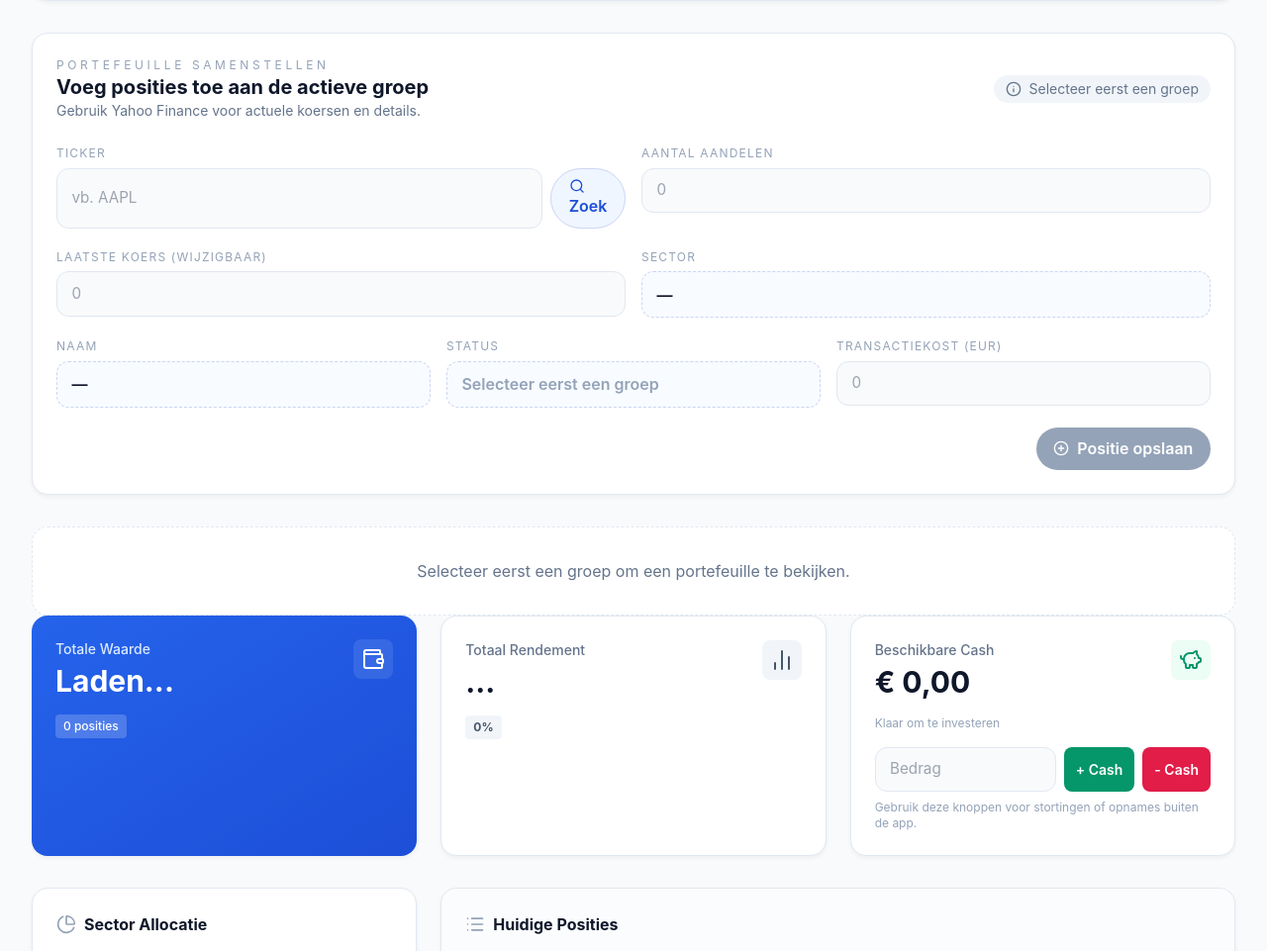
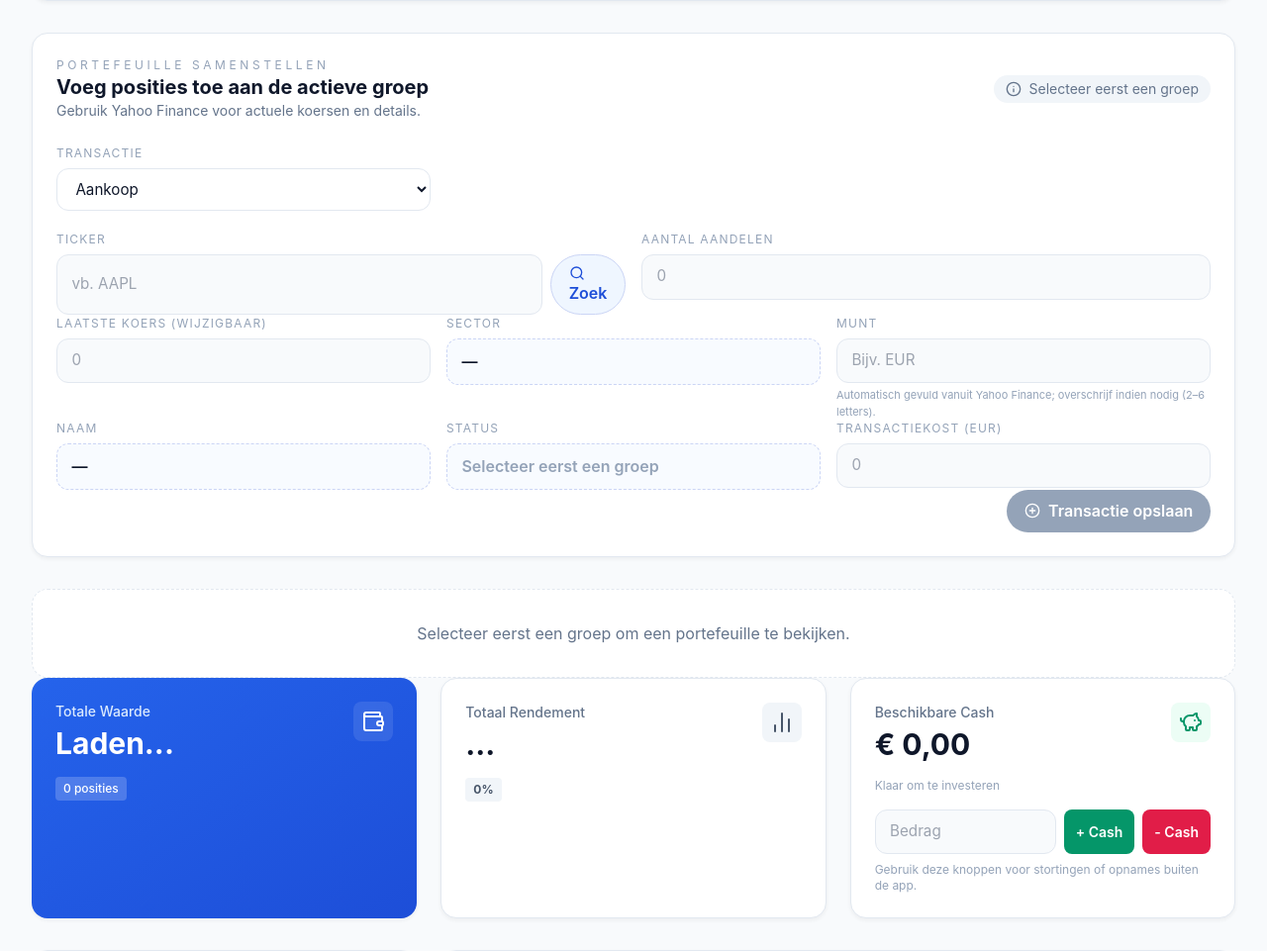
Before and after one commit to A-D-DBS-application/web-application-2025-group-16, a Flask app: page /portfolio in a window 1280 px wide. Shown: the part 380-1341 px from the top of the page at 99% size. Run offline with Flask 3, Linux system fonts and the light colour scheme; the visitor is signed in with stand-in values (Sample User, id 1); data that the repository does not hold is empty; some libraries are stand-ins or nearby versions.

Commit message:
WK toegevoegd aan de aankoop transactie

```diff
--- a/app.py
+++ b/app.py
@@ -119,6 +119,7 @@ def _http_quote(symbol: str):
             "shortName": item.get("shortName"),
             "sector": item.get("sector"),  # Vaak None in deze endpoint
             "regularMarketPrice": price,
+            "currency": item.get("currency") or item.get("financialCurrency") or item.get("marketCurrency")
         }
     except Exception as e:
         logging.debug(f"HTTP quote fout voor {symbol}: {e}")
@@ -144,6 +145,7 @@ def _safe_quote(symbol: str):
                 "shortName": info.get("shortName"),
                 "sector": info.get("sector"),
                 "regularMarketPrice": price,
+                "currency": info.get("currency") or info.get("financialCurrency") or fast.get("last_price_currency") or fast.get("currency")
             }
         except Exception as e:
             logging.debug(f"yfinance quote fout voor {symbol}: {e}; fallback HTTP.")
--- a/templates/dashboard.html
+++ b/templates/dashboard.html
@@ -165,6 +165,23 @@
             </div>
 
             <form id="position-form" class="space-y-5">
+                <div class="grid md:grid-cols-3 gap-4">
+                    <div>
+                        <label class="form-label">Transactie</label>
+                        <select id="transaction-type" class="form-input">
+                            <option value="BUY">Aankoop</option>
+                            <option value="SELL">Verkoop</option>
+                            <option value="DIVIDEND">Dividend</option>
+                            <option value="TRANSFER">Overschrijving</option>
+                            <option value="PAYOUT">Uitbetaling effecten</option>
+                        </select>
+                    </div>
+                    <div class="md:col-span-2">
+                        <div id="txn-placeholder" class="hidden quote-pill text-slate-400">Velden voor deze transactie verschijnen hier.</div>
+                    </div>
+                </div>
+
+                <div id="buy-section">
                 <div class="grid md:grid-cols-2 gap-4">
                     <div>
                         <label class="form-label">Ticker</label>
@@ -182,7 +199,7 @@
                     </div>
                 </div>
 
-                <div class="grid md:grid-cols-2 gap-4">
+                <div class="grid md:grid-cols-3 gap-4">
                     <div>
                         <label class="form-label">Laatste koers (wijzigbaar)</label>
                         <input id="quote-price-input" type="number" step="0.01" min="0" class="form-input" placeholder="0" {{ builder_disabled }}>
@@ -190,6 +207,23 @@
                     <div>
                         <label class="form-label">Sector</label>
                         <div id="quote-sector" class="quote-pill">—</div>
+                    </div>
+                    <div>
+                        <label class="form-label">Munt</label>
+                        <input id="currency-input" list="currency-list" class="form-input" placeholder="Bijv. EUR" maxlength="6" {{ builder_disabled }}>
+                        <datalist id="currency-list">
+                            <option value="EUR"></option>
+                            <option value="USD"></option>
+                            <option value="GBP"></option>
+                            <option value="CHF"></option>
+                            <option value="CAD"></option>
+                            <option value="JPY"></option>
+                            <option value="SEK"></option>
+                            <option value="NOK"></option>
+                            <option value="PLN"></option>
+                            <option value="DKK"></option>
+                        </datalist>
+                        <div id="currency-hint" class="text-[11px] mt-1 text-slate-400">Automatisch gevuld vanuit Yahoo Finance; overschrijf indien nodig (2–6 letters).</div>
                     </div>
                 </div>
 
@@ -209,10 +243,11 @@
                 </div>
 
                 <div class="flex justify-end">
-                    <button type="submit" class="btn-primary" {{ builder_disabled }}>
+                    <button type="submit" id="position-submit" class="btn-primary" {{ builder_disabled }}>
                         <i data-lucide="plus-circle" class="h-4 w-4"></i>
-                        Positie opslaan
+                        Transactie opslaan
                     </button>
+                </div>
                 </div>
             </form>
         </div>
@@ -427,9 +462,14 @@
         // Gemiddelde aankoopprijs verwijderd: we gebruiken enkel de huidige koers.
         const lookupBtn = document.getElementById('lookup-ticker');
         const positionForm = document.getElementById('position-form');
+        const txnTypeSelect = document.getElementById('transaction-type');
+        const txnPlaceholder = document.getElementById('txn-placeholder');
+        const buySection = document.getElementById('buy-section');
+        const positionSubmitBtn = document.getElementById('position-submit');
         const quoteNameEl = document.getElementById('quote-name');
         const quoteSectorEl = document.getElementById('quote-sector');
         const quotePriceInput = document.getElementById('quote-price-input');
+        const currencyInput = document.getElementById('currency-input');
         const formStatusEl = document.getElementById('form-status');
         const transactionCostInput = document.getElementById('transaction-cost-input');
         const cashAdjustInput = document.getElementById('cash-adjust-input');
@@ -458,6 +498,10 @@
 
         if (lookupBtn) lookupBtn.addEventListener('click', handleLookup);
         if (positionForm) positionForm.addEventListener('submit', handlePositionSubmit);
+        if (txnTypeSelect) txnTypeSelect.addEventListener('change', updateTransactionUI);
+        if (currencyInput) currencyInput.addEventListener('input', () => {
+            currencyInput.value = currencyInput.value.toUpperCase();
+        });
         if (cashAddBtn) cashAddBtn.addEventListener('click', () => handleCashAdjust('add'));
         if (cashRemoveBtn) cashRemoveBtn.addEventListener('click', () => handleCashAdjust('remove'));
         if (tradeForm) tradeForm.addEventListener('submit', handleTradeSubmit);
@@ -540,6 +584,34 @@
             }
         }
         // --- AI LOGICA END ---
+
+        function updateTransactionUI() {
+            const t = (txnTypeSelect?.value || 'BUY').toUpperCase();
+            const labelMap = {
+                'BUY': 'Aankoop',
+                'SELL': 'Verkoop',
+                'DIVIDEND': 'Dividend',
+                'TRANSFER': 'Overschrijving',
+                'PAYOUT': 'Uitbetaling effecten'
+            };
+            if (t === 'BUY') {
+                buySection?.classList.remove('hidden');
+                txnPlaceholder?.classList.add('hidden');
+                if (positionSubmitBtn) positionSubmitBtn.disabled = false;
+                setFormStatus('Zoek een ticker om details te laden', 'info');
+            } else {
+                buySection?.classList.add('hidden');
+                if (txnPlaceholder) {
+                    txnPlaceholder.textContent = `Velden voor "${labelMap[t] || t}" komen hier.`;
+                    txnPlaceholder.classList.remove('hidden');
+                }
+                if (positionSubmitBtn) positionSubmitBtn.disabled = true;
+                setFormStatus('Dit transactietype volgt later.', 'info');
+            }
+        }
+        // Verwijderd aparte select/custom logica; één invoerveld met datalist.
+        // Init
+        updateTransactionUI();
 
         async function fetchPortfolio() {
             try {
@@ -795,6 +867,14 @@
             if (rawPrice != null) {
                 quotePriceInput.value = rawPrice.toFixed(2);
             }
+            if (currencyInput) {
+                const qcur = (quote.currency || '').toUpperCase();
+                if (qcur) {
+                    currencyInput.value = qcur;
+                } else if (!currencyInput.value) {
+                    currencyInput.value = 'EUR';
+                }
+            }
         }
 
         function clearQuoteSummary() {
@@ -838,6 +918,11 @@
 
         async function handlePositionSubmit(event) {
             event.preventDefault();
+            const t = (txnTypeSelect?.value || 'BUY').toUpperCase();
+            if (t !== 'BUY') {
+                setFormStatus('Dit transactietype is nog niet actief.', 'info');
+                return;
+            }
             if (!ACTIVE_GROUP_ID) {
                 setFormStatus('Selecteer eerst een groep', 'error');
                 return;
@@ -853,6 +938,11 @@
             let overridePrice = parseFloat(quotePriceInput?.value || '0');
             let avgPrice = (overridePrice && overridePrice > 0) ? overridePrice : (lastQuote?.regularMarketPrice || 0);
             let transactionCost = parseFloat(transactionCostInput?.value || '0');
+            let selectedCurrency = (currencyInput?.value || lastQuote?.currency || 'EUR').trim().toUpperCase();
+            if (!selectedCurrency.match(/^[A-Z]{2,6}$/)) {
+                setFormStatus('Ongeldige munt (2–6 letters)', 'error');
+                return;
+            }
 
             if (!symbol) {
                 setFormStatus('Geef een ticker op', 'error');
@@ -995,7 +1085,7 @@
                         aantal: qty,
                         koers: priceNow,
                         wisselkoers: 1,
-                        munt: 'EUR',
+                        munt: selectedCurrency,
                         portefeuille_id: insertedPortId
                     })
                 });
@@ -1010,7 +1100,7 @@
                             aantal: 1,
                             koers: transactionCost,
                             wisselkoers: 1,
-                            munt: 'EUR',
+                            munt: selectedCurrency,
                             portefeuille_id: insertedPortId
                         })
                     });
@@ -1285,13 +1375,17 @@
 
         async function logTrade(details) {
             try {
+                let cur = (currencyInput?.value || lastQuote?.currency || 'EUR').trim().toUpperCase();
+                if (!cur.match(/^[A-Z]{2,6}$/)) {
+                    cur = 'EUR';
+                }
                 const body = {
                     type: details.type,
                     ticker: details.ticker,
                     aantal: details.aantal,
                     koers: details.koers,
                     wisselkoers: 1,
-                    munt: 'EUR',
+                    munt: cur,
                     portefeuille_id: tradeContext?.positionId || null
                 };
                 const resp = await fetch('/api/transactions/log', {
```
